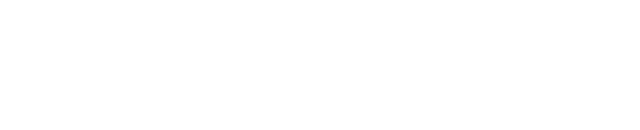
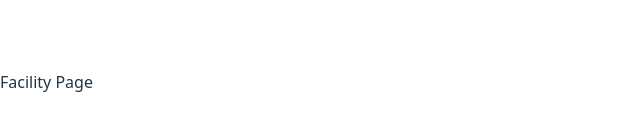
Before and after one commit to kartikeya-kash/QuickCourt_Personal, a React (Vite) app: page /facility in a window 1280 px wide. Before the commit this address had no page. Shown: the part 318-448 px from the top of the page, without its empty margins (0-640 px from the left). Built offline with nearby package versions, Linux system fonts and the light colour scheme; the HTML template or start-up script is replaced by a standard one.

Commit message:
added facility page

```diff
--- a/src/App.jsx
+++ b/src/App.jsx
@@ -5,6 +5,7 @@
 import Register from "./pages/register";
 import Owner from "./pages/owner";
 import Admin from "./pages/admin";
+import Facility from "./pages/facility";
 
 
 function App() {
@@ -15,6 +16,7 @@
       <Route path="/register" element={<Register />} />
       <Route path="/owner" element={<Owner />} />
       <Route path="/admin" element={<Admin />} />
+      <Route path="/facility" element={<Facility />} />
       {/* Add more routes as needed */}
 
     </Routes>
--- /dev/null
+++ b/src/pages/facility.jsx
@@ -0,0 +1,6 @@
+import React from "react";
+
+const Facility = () => {
+    return <div>Facility Page</div>
+}
+export default Facility;
--- a/src/pages/home.jsx
+++ b/src/pages/home.jsx
@@ -9,6 +9,7 @@
     if (route === "login") return () => navigate("/login");
     if (route === "register") return () => navigate("/register");
     if (route === "home") return () => navigate("/");
+    if (route === "facility") return () => navigate("/facility");
     if (route === "restrictedBookings" || route === "restrictedMe") return () => {
       alert("Login to access this feature");
       navigate("/login");
@@ -40,7 +41,7 @@
           <button onClick={nav("register")}>Register</button>
           <br />
           <button onClick={nav("home")}>Home</button>
-          <button>Facilities</button>
+          <button onClick={navigate("/facility")}>Facilities</button>
           <button onClick={nav("restrictedBookings")}>My Bookings</button>
           <button onClick={nav("restrictedMe")}>Me</button>
         </div>
```
